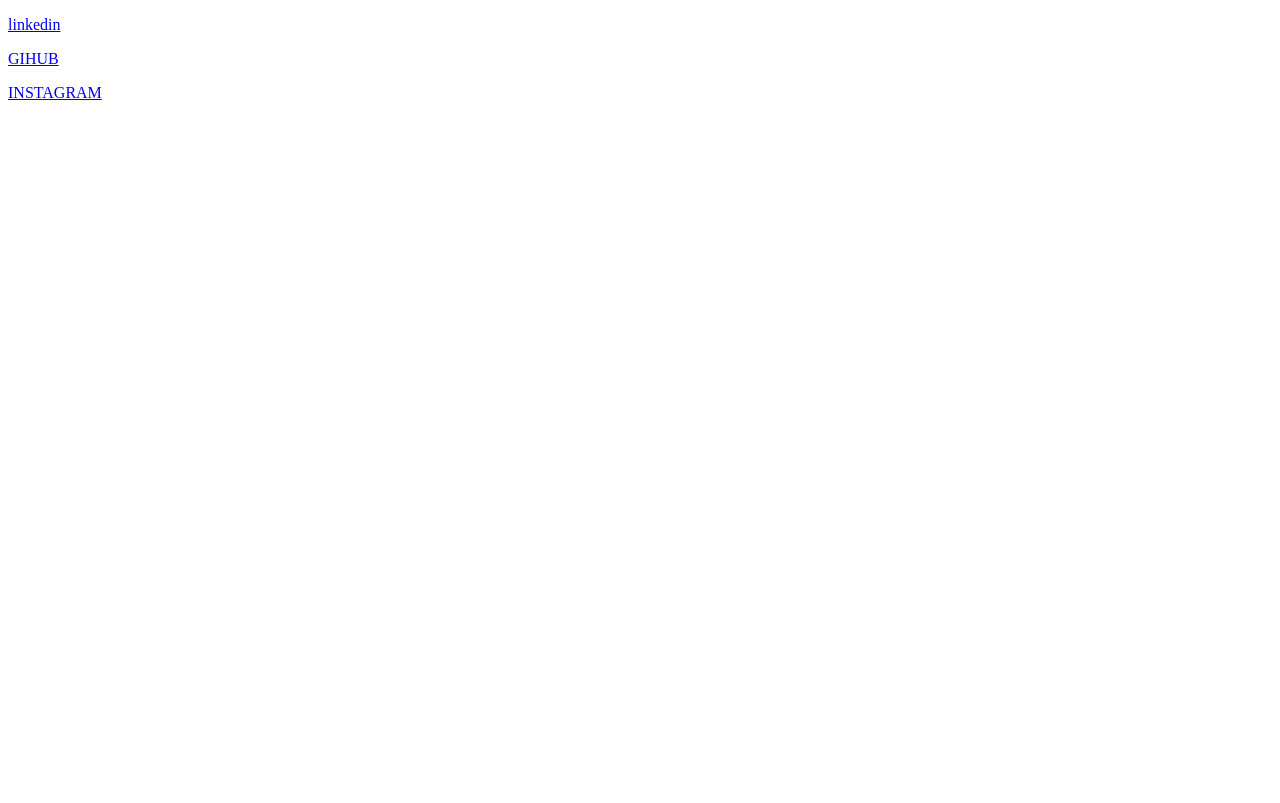
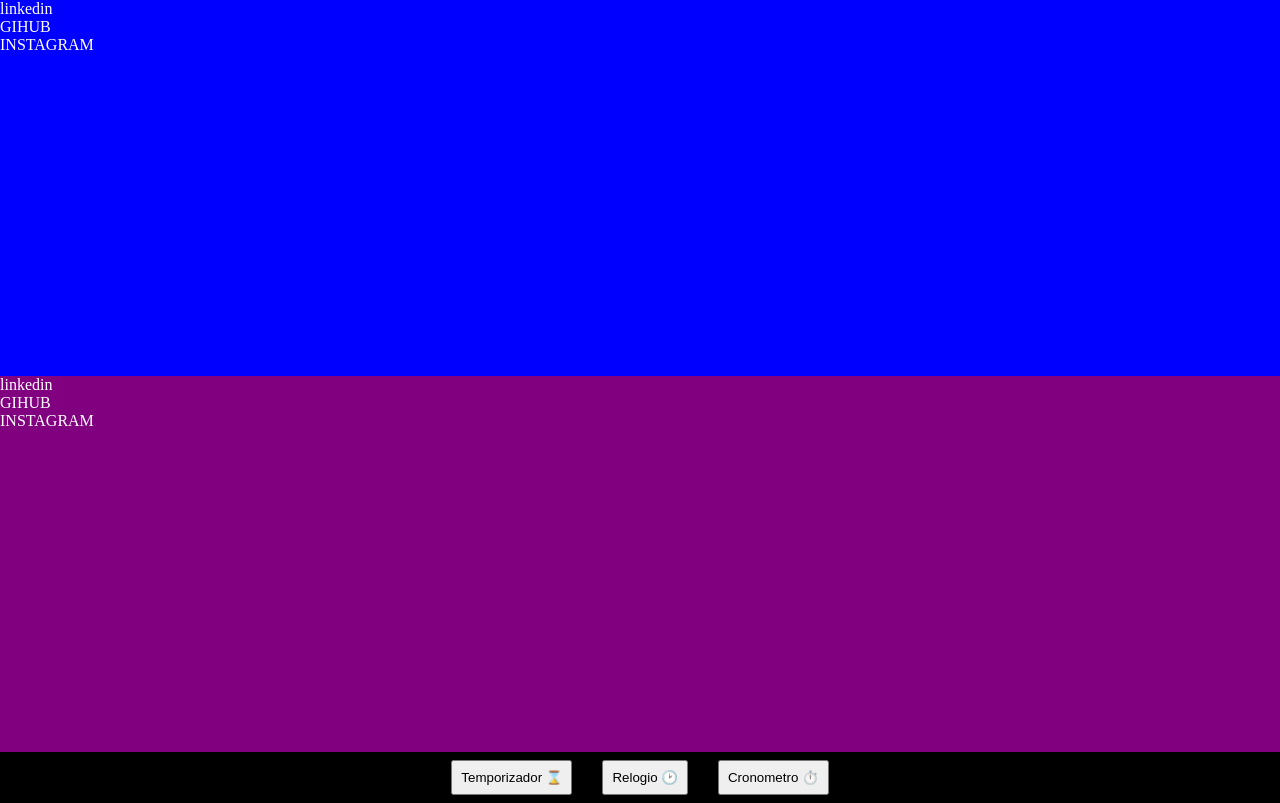
Before and after one commit to LucasBaitz/javascript-relogio, a plain HTML site: page creditos.html in a window 1280 px wide. Drawn offline with Linux system fonts and the light colour scheme.

Commit message:
add creditos e overflow

```diff
--- /dev/null
+++ b/assets/css/creditos.css
@@ -0,0 +1,33 @@
+* {
+    padding: 0;
+    margin: 0;
+}
+
+.cor1 {
+    background: blue;
+    width: 100vw;
+    height: 47vh;
+}
+
+.cor2 {
+    background:purple;
+    width: 100vw;
+    height: 47vh;
+}
+
+a {
+    color: white;
+    text-decoration: none;
+}
+
+.botao {
+    padding: 8px;
+}
+
+.box {
+    display: flex;
+    justify-content: center;
+    padding: 8px;
+    gap: 30px;
+    background: black;
+}
--- a/assets/css/cronometro.css
+++ b/assets/css/cronometro.css
@@ -38,3 +38,9 @@ h3 {
   font-size: 2.2rem;
   text-align: center;
 }
+
+.overflow {
+  background: var(--cor-meio);
+  overflow-y: scroll;
+  height: 13.3rem;
+}
--- a/creditos.html
+++ b/creditos.html
@@ -1,14 +1,27 @@
 <!DOCTYPE html>
 <html lang="en">
+
 <head>
     <meta charset="UTF-8">
     <meta http-equiv="X-UA-Compatible" content="IE=edge">
     <meta name="viewport" content="width=device-width, initial-scale=1.0">
     <title>CRÉDITOS</title>
+    <link rel="stylesheet" href="assets/css/creditos.css">
 </head>
+
 <body>
-    <p><a href="https://www.linkedin.com/in/leonardo-araujo-amorim-32676a263/">linkedin</a></p>
-    <p><a href="https://github.com/LeoAraujoAmorim">GIHUB</a></p>
-    <p><a href="https://www.instagram.com/leo.amorim/">INSTAGRAM</a></p>
-</body>
-</html>
+    <div class="cor1">
+        <p><a href="https://www.linkedin.com/in/leonardo-araujo-amorim-32676a263/">linkedin</a></p>
+        <p><a href="https://github.com/LeoAraujoAmorim">GIHUB</a></p>
+        <p><a href="https://www.instagram.com/leo.amorim/">INSTAGRAM</a></p>
+    </div>
+    <div class="cor2">
+        <p><a href="https://www.linkedin.com/in/leonardo-araujo-amorim-32676a263/">linkedin</a></p>
+        <p><a href="https://github.com/LeoAraujoAmorim">GIHUB</a></p>
+        <p><a href="https://www.instagram.com/leo.amorim/">INSTAGRAM</a></p>
+    </div>
+    <div class="box">
+        <a href="temporizador.html"><button class="botao" id="temporizador">Temporizador ⌛</button></a>
+        <a href="data.html"><button class="botao" id="relogio">Relogio &#128337;</button></a>
+        <a class="options" href="cronometro.html"><button class="botao" id="cronometro">Cronometro ⏱️</button></a>
+    </div>
```
Also changed, not shown: cronometro.html (+1 -1 lines).
